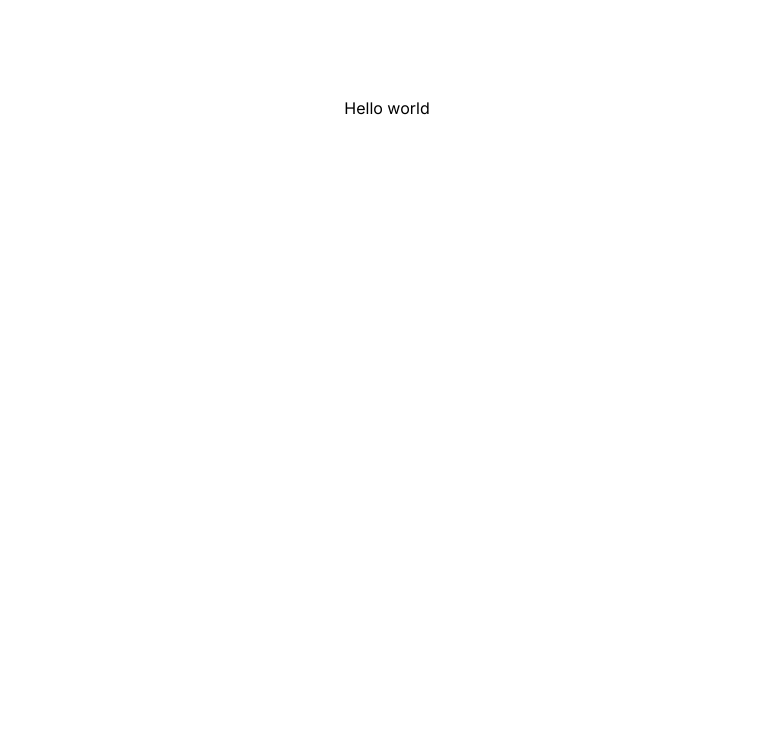
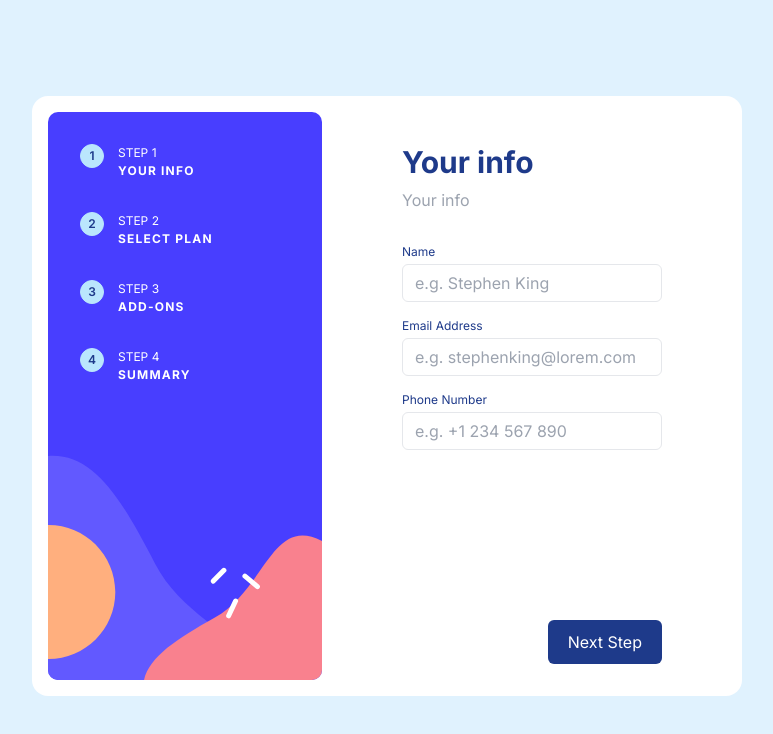
Before and after one commit to dominikrubroeder/multi-step-form, a Next.js app: page / in a window 1280 px wide. Shown: the top 734 px of the page, without its empty margins (253-1026 px from the left). Built offline with nearby package versions, Linux system fonts and the light colour scheme.

Commit message:
Create logic and UI

```diff
--- a/src/app/layout.tsx
+++ b/src/app/layout.tsx
@@ -1,8 +1,8 @@
-import type { Metadata } from 'next'
-import { Inter } from 'next/font/google'
+import type {Metadata} from 'next'
+import {Inter} from 'next/font/google'
 import './globals.css'
 
-const inter = Inter({ subsets: ['latin'] })
+const inter = Inter({subsets: ['latin']})
 
 export const metadata: Metadata = {
     title: 'Create Next App',
@@ -16,7 +16,7 @@ export default function RootLayout({
 }) {
     return (
         <html lang="en">
-      <body className={inter.className}>{children}</body>
+        <body className={`bg-sky-100 ${inter.className}`}>{children}</body>
         </html>
     )
 }
--- a/src/app/page.tsx
+++ b/src/app/page.tsx
@@ -1,7 +1,21 @@
+'use client'
+
+import {useState} from "react";
+
+import StepLayout from "@/components/StepLayout";
+import Sidebar from "@/components/Sidebar";
+
 export default function Home() {
-  return (
-    <main className="flex min-h-screen flex-col items-center justify-between p-24">
-      <h1>Hello world</h1>
-    </main>
-  )
+    const [step, setStep] = useState(1)
+
+    return (
+        <main className="flex min-h-screen flex-col items-center justify-between p-24">
+            <div className="bg-white p-4 grid grid-cols-[auto_1fr] gap-4 rounded-2xl">
+                <Sidebar setStep={(to: number) => setStep(to)}/>
+                <StepLayout step={step}
+                            nextStep={() => setStep(prevState => prevState + 1)}
+                            previousStep={() => setStep(prevState => prevState - 1)}/>
+            </div>
+        </main>
+    )
 }
--- /dev/null
+++ b/src/components/Sidebar.tsx
@@ -0,0 +1,66 @@
+import SidebarBackground from "@/components/svg/SidebarBackground";
+import {ReactNode} from "react";
+import StepContent from "@/components/StepContent";
+
+interface SidebarProps {
+    setStep: (to: number) => void;
+}
+
+interface Step {
+    headline: string;
+    content: ReactNode
+}
+
+export const steps: Step[] = [{
+    headline: "Your info",
+    content: (<StepContent>
+        <form className="grid gap-4">
+            <div className="grid gap-1">
+                <label htmlFor="name" className="text-xs text-blue-900">Name</label>
+                <input name="name" type="text" placeholder="e.g. Stephen King"
+                       className="px-3 py-1.5 rounded-md border"/>
+            </div>
+
+            <div className="grid gap-1">
+                <label htmlFor="Email" className="text-xs text-blue-900">Email Address</label>
+                <input name="Email" type="email" placeholder="e.g. stephenking@lorem.com"
+                       className="px-3 py-1.5 rounded-md border"/>
+            </div>
+
+            <div className="grid gap-1">
+                <label htmlFor="phone" className="text-xs text-blue-900">Phone Number</label>
+                <input name="phone" type="number" placeholder="e.g. +1 234 567 890"
+                       className="px-3 py-1.5 rounded-md border"/>
+            </div>
+        </form>
+    </StepContent>)
+}, {
+    headline: "Select plan",
+    content: <StepContent>Step content here</StepContent>
+}, {
+    headline: "Add-ons",
+    content: <StepContent>Step content here</StepContent>
+}, {
+    headline: "Summary",
+    content: <StepContent>Step content here</StepContent>
+}]
+
+export default function Sidebar({setStep}: SidebarProps) {
+
+    return <div className="relative grid items-start content-start gap-8">
+        <div className="absolute grid items-start content-start gap-8 p-8">
+            {steps.map((step, index) => <div key={index + 1} className="flex gap-3.5 text-white cursor-pointer"
+                                             onClick={() => setStep(index + 1)}>
+                <div
+                    className="flex items-center justify-center rounded-full w-6 h-6 border border-sky-200 bg-sky-200 text-blue-900 text-xs font-semibold">{index + 1}
+                </div>
+                <div className="grid">
+                    <small className="uppercase leading-normal text-xs">Step {index + 1}</small>
+                    <h3 className="uppercase font-bold text-xs tracking-widest leading-normal">{step.headline}</h3>
+                </div>
+            </div>)}
+        </div>
+
+        <SidebarBackground/>
+    </div>
+}
--- /dev/null
+++ b/src/components/StepContent.tsx
@@ -0,0 +1,9 @@
+import {ReactNode} from "react";
+
+interface StepContentProps {
+    children: ReactNode
+}
+
+export default function StepContent({children}: StepContentProps) {
+    return <div className="animate-fadeUp">{children}</div>
+}
--- /dev/null
+++ b/src/components/StepLayout.tsx
@@ -0,0 +1,30 @@
+import {steps} from "@/components/Sidebar";
+
+interface StepLayoutProps {
+    step: number;
+    nextStep: () => void;
+    previousStep: () => void;
+}
+
+export default function StepLayout({step, nextStep, previousStep}: StepLayoutProps) {
+
+    return <div className="flex flex-col justify-between px-16 pt-8 pb-4">
+        <div className="grid gap-8">
+            <header className="grid gap-2">
+                <h2 className="text-3xl font-bold text-blue-900">{steps[step - 1].headline}</h2>
+                <p className="text-gray-400">{steps[step - 1].headline}</p>
+            </header>
+
+            {steps[step - 1].content}
+        </div>
+
+        <footer className="flex items-center justify-between">
+            <button
+                className={`text-gray-400 transition ${step === 1 ? 'opacity-0 invisible' : 'opacity-1 visible'}`}
+                onClick={previousStep}>Go
+                back
+            </button>
+            <button className="bg-blue-900 text-white px-5 py-2.5 rounded-md" onClick={nextStep}>Next Step</button>
+        </footer>
+    </div>
+}
--- /dev/null
+++ b/src/components/svg/SidebarBackground.tsx
@@ -0,0 +1,20 @@
+export default function SidebarBackground() {
+    return <svg xmlns="http://www.w3.org/2000/svg" width="274" height="568" fill="none" viewBox="0 0 274 568">
+        <rect width="274" height="568" fill="#483EFF" rx="10"/>
+        <mask id="a" width="274" height="568" x="0" y="0" maskUnits="userSpaceOnUse">
+            <rect width="274" height="568" fill="#fff" rx="10"/>
+        </mask>
+        <g mask="url(#a)">
+            <path fill="#6259FF" fillRule="evenodd"
+                  d="M-34.692 543.101C3.247 632.538 168.767 685.017 211.96 612.52c43.194-72.497-66.099-85.653-104.735-160.569-38.635-74.916-68.657-121.674-124.482-104.607-55.824 17.068-55.375 106.32-17.436 195.757Z"
+                  clipRule="evenodd"/>
+            <path fill="#F9818E" fillRule="evenodd"
+                  d="M233.095 601.153c60.679-28.278 92.839-143.526 41.875-171.528-50.965-28.003-57.397 47.579-108.059 75.987-50.662 28.408-82.14 50.207-69.044 88.241 13.096 38.034 74.549 35.578 135.228 7.3Z"
+                  clipRule="evenodd"/>
+            <path stroke="#fff" strokeLinecap="round" strokeLinejoin="bevel" strokeWidth="5"
+                  d="m165.305 469.097 10.607-10.806M209.461 474.581l-12.506-10.503M187.56 488.991l-6.908 14.798"/>
+            <path fill="#FFAF7E"
+                  d="M.305 546.891c37.003 0 67-29.997 67-67s-29.997-67-67-67-67 29.997-67 67 29.997 67 67 67Z"/>
+        </g>
+    </svg>
+}
```
Lines whose indentation alone changed are shown as unchanged.
